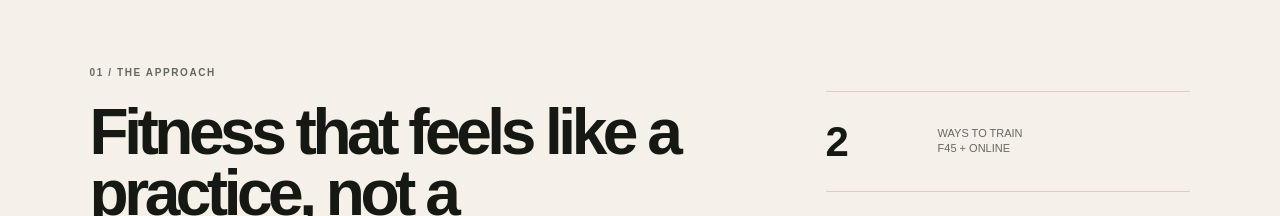
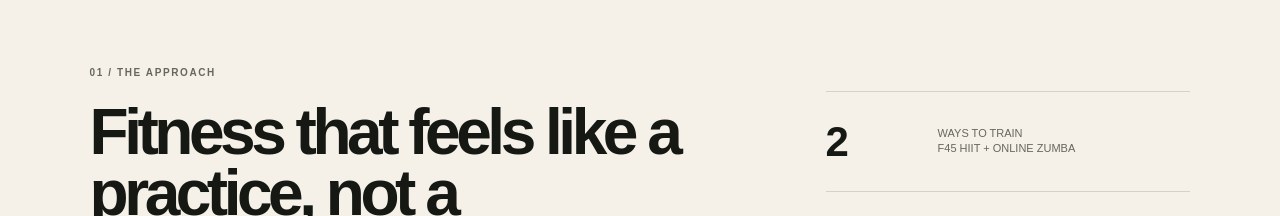
Before and after one commit to bchessin/bchessin.github.io, a Next.js app: page / in a window 1280 px wide. Shown: the part 1100-1316 px from the top of the page. Built offline with nearby package versions, Linux system fonts and the light colour scheme.

Commit message:
Remove ambiguous format language

```diff
--- a/components/site-shell.tsx
+++ b/components/site-shell.tsx
@@ -81,7 +81,7 @@ function CredentialTeaser() {
 function BookingBanner() { return <section className="booking-banner page-section" id="contact"><div><p className="eyebrow">04 / Ready when you are</p><h2>Make your next hour<br /><em>count.</em></h2></div><div className="booking-banner-right"><p>Book online Zumba through Google Meet, ask about in-person HIIT at F45, or build a private training plan. Your confirmation includes the right location or link.</p><Link className="button button-dark" href="/book">Start a booking request <Arrow /></Link><a className="email-line" href={mailto('Training inquiry from the website')}>{instructor.email} <Arrow /></a></div></section>; }
 
 function HomePage() {
-  return <><Hero /><TrustStrip /><section className="manifesto page-section"><SectionIntro eyebrow="01 / The approach" title="Fitness that feels like a practice, not a punishment."><p>Every class has a clear purpose, a welcoming pace, and enough room for you to make it your own. We train consistently, celebrate the small wins, and keep the door open for the next person.</p></SectionIntro><div className="manifesto-stats"><div><strong>2</strong><span>ways to train<br />F45 + online</span></div><div><strong>1×</strong><span>weekly Zumba<br />Thursday evenings</span></div><div><strong>2028</strong><span>credential<br />valid through</span></div></div></section><section className="classes-section page-section" id="classes-preview"><div className="section-bar"><p className="eyebrow">02 / Classes</p><Link className="text-link" href="/classes">See every service <Arrow /></Link></div><h2>Choose your<br /><em>kind of hard.</em></h2><ClassGrid limit={2} /></section><ClientFit /><SchedulePreview /><CredentialTeaser /><BookingBanner /></>;
+  return <><Hero /><TrustStrip /><section className="manifesto page-section"><SectionIntro eyebrow="01 / The approach" title="Fitness that feels like a practice, not a punishment."><p>Every class has a clear purpose, a welcoming pace, and enough room for you to make it your own. We train consistently, celebrate the small wins, and keep the door open for the next person.</p></SectionIntro><div className="manifesto-stats"><div><strong>2</strong><span>ways to train<br />F45 HIIT + online Zumba</span></div><div><strong>1×</strong><span>weekly Zumba<br />Thursday evenings</span></div><div><strong>2028</strong><span>credential<br />valid through</span></div></div></section><section className="classes-section page-section" id="classes-preview"><div className="section-bar"><p className="eyebrow">02 / Classes</p><Link className="text-link" href="/classes">See every service <Arrow /></Link></div><h2>Choose your<br /><em>kind of hard.</em></h2><ClassGrid limit={2} /></section><ClientFit /><SchedulePreview /><CredentialTeaser /><BookingBanner /></>;
 }
 
 function PageHero({ eyebrow, title, description }: { eyebrow: string; title: React.ReactNode; description: string }) { return <section className="page-hero"><p className="eyebrow">{eyebrow}</p><h1>{title}</h1><p className="page-hero-description">{description}</p></section>; }
```
